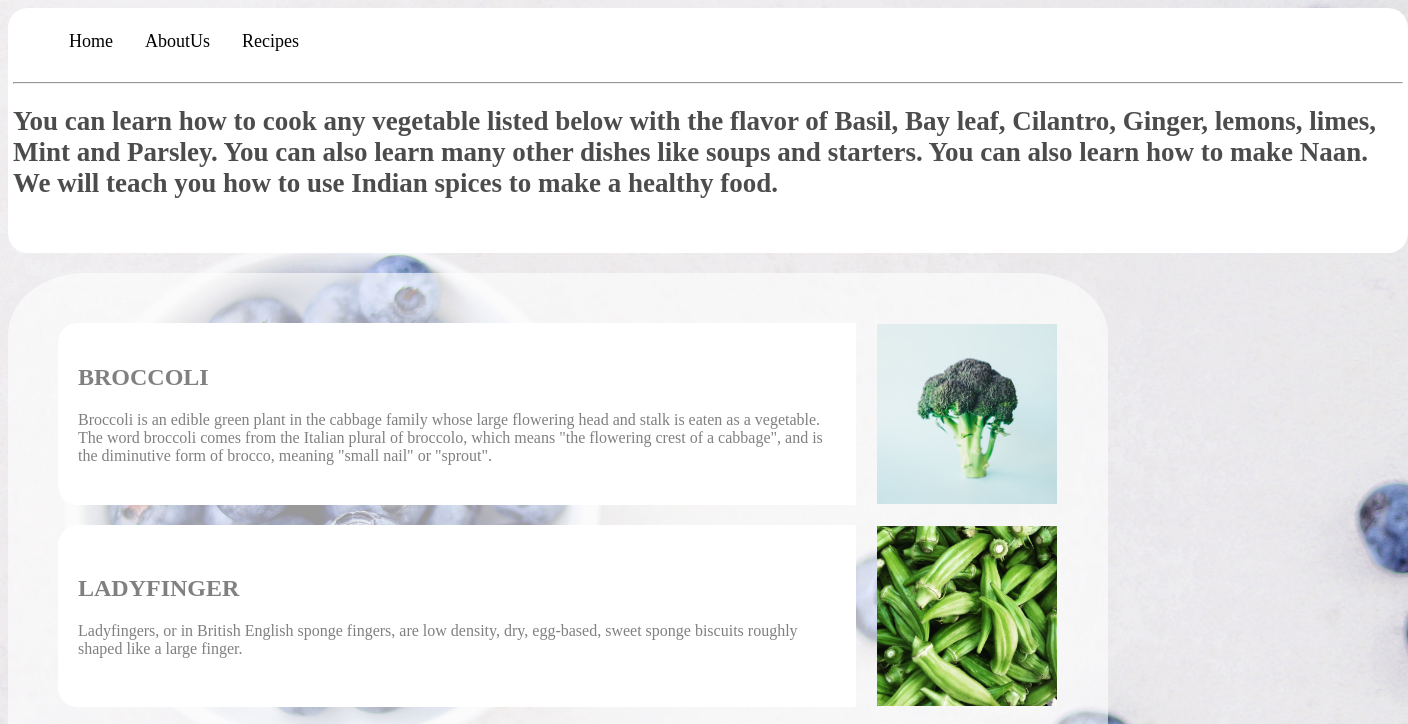
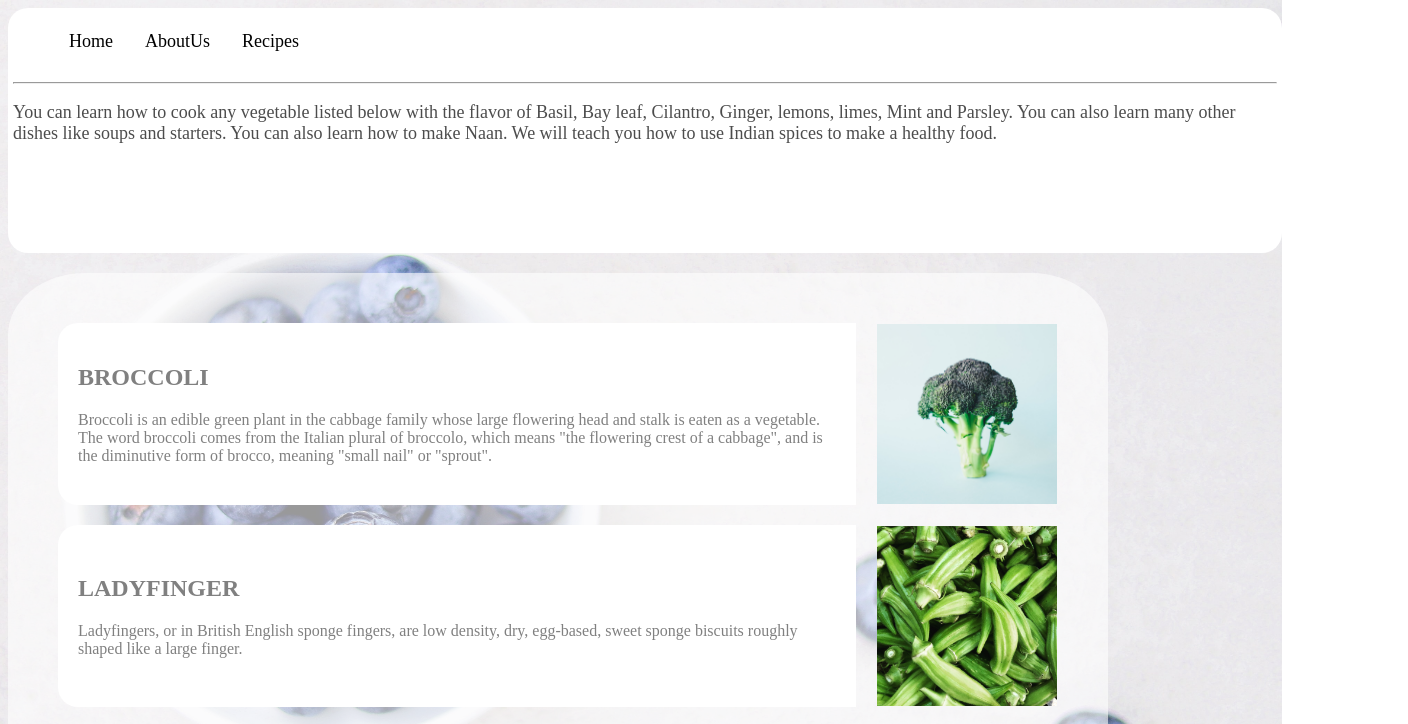
Before and after one commit to kritanksharma/foodie, a plain HTML site: page recipes.html in a window 1280 px wide. Shown: the top 724 px of the page, 1408 px wide, since content can reach past the window. Drawn offline with Linux system fonts and the light colour scheme.

Commit message:
Update recipes.html

```diff
--- a/recipes.html
+++ b/recipes.html
@@ -9,7 +9,7 @@ background-size:cover;
 div#header{
 background-color:white;
 padding:2px;
-width:110%;
+width:100%;
 height:30%;
 left:20px;
 right:20px;
@@ -86,9 +86,9 @@ border-radius:7%;
 <li><a href="recipes.html">Recipes</a></li>
 </ul>
 <br><br><hr>
-<h2>You can learn how to cook any vegetable listed below with the flavor of Basil, Bay leaf, Cilantro, Ginger, lemons, limes, Mint and Parsley.
+<p>You can learn how to cook any vegetable listed below with the flavor of Basil, Bay leaf, Cilantro, Ginger, lemons, limes, Mint and Parsley.
 You can also learn many other dishes like soups and starters. You can also learn how to make Naan.
-We will teach you how to use Indian spices to make a healthy food.</h2>
+We will teach you how to use Indian spices to make a healthy food.</p>
 </div>
 
 <table cellspacing=20>
```
